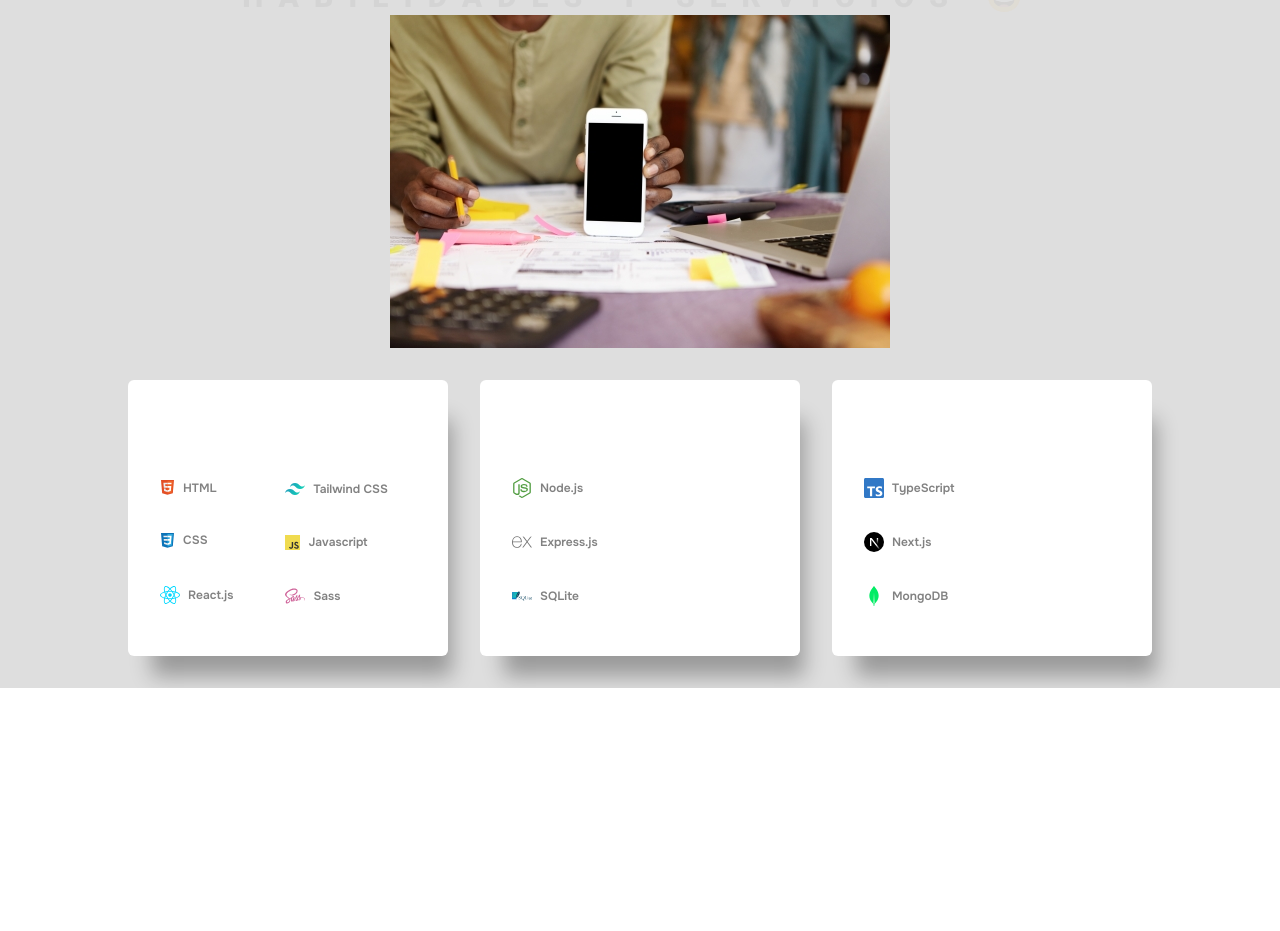
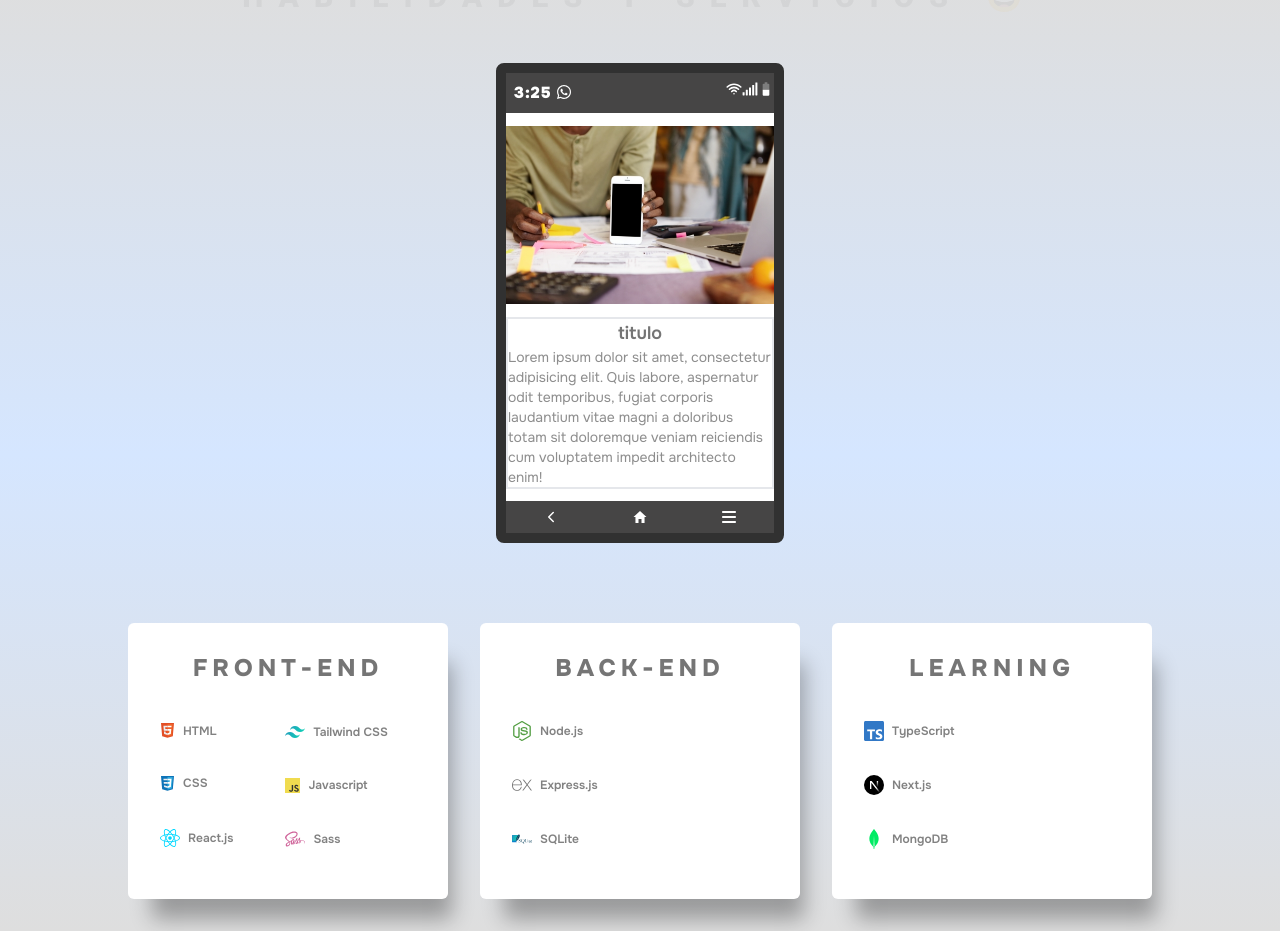
Before and after one commit to SebaPerez90/PORTFOLIO, a Next.js app: page / in a window 1280 px wide. Shown: the part 4440-5371 px from the top of the page. Before the commit the page ends 5128 px from the top, so only its background shows below. Built offline with nearby package versions, Linux system fonts and the light colour scheme.

Commit message:
working on services cards section

```diff
--- a/src/app/globals.css
+++ b/src/app/globals.css
@@ -22,12 +22,6 @@ azules
 @layer components {
   .btn-primary {
     @apply rounded-md text-[0.8em] text-white hover:outline-1 hover:outline hover:outline-[#7285d373] hover:text-[#7286D3] bg-[#7286D3] hover:bg-[#DCF2F1] hover:translate-y-[-0.3em] hover:shadow-[0px_8px_7px_#00000049] font-bold p-[1em_1.5em] flex items-center gap-1 duration-300 hover:duration-300;
-  }
-}
-
-@layer utilities {
-  .test {
-    border: 1px solid red;
   }
 }
 
--- a/src/components/main/Skills.tsx
+++ b/src/components/main/Skills.tsx
@@ -1,3 +1,5 @@
+import { useEffect, useRef } from 'react';
+
 import { useStore } from '@/store';
 import { Roboto } from 'next/font/google';
 
@@ -7,6 +9,14 @@ import Image from 'next/image';
 import mobile from '@/assets/images/mobile.webp';
 import desktop from '@/assets/images/desktop.webp';
 import team from '@/assets/images/team.webp';
+
+import { IoMdHome } from 'react-icons/io';
+import { IoChevronBackOutline } from 'react-icons/io5';
+import { FaBars } from 'react-icons/fa6';
+import { FaWhatsapp } from 'react-icons/fa6';
+import { HiWifi } from 'react-icons/hi';
+import { MdBattery50 } from 'react-icons/md';
+import { FaSignal } from 'react-icons/fa';
 
 const roboto = Roboto({
   weight: ['900'],
@@ -20,6 +30,18 @@ interface Skills {
 
 const Skills = () => {
   const { engLanguageActive } = useStore();
+
+  const dateRef = useRef<HTMLSpanElement>(null);
+
+  const date = new Date();
+
+  setInterval(() => {
+    const date = new Date();
+
+    if (dateRef.current) {
+      dateRef.current.innerHTML = date.toLocaleTimeString();
+    }
+  }, 1000);
 
   const skills: Skills[] = [
     {
@@ -39,23 +61,72 @@ const Skills = () => {
   return (
     <section
       id='projects-section'
-      className='mt-20 w-[80%] flex flex-col justify-center items-center'>
+      className='mt-20 w-[100%] bg-gradient-to-b from-[#dedede] via-light-100 to-[#dedede] flex flex-col justify-center items-center'>
       <h1
         className='text-3xl opacity-5 [letter-spacing:15px] text-[#313131] '
         style={roboto.style}>
         {engLanguageActive ? 'SKILLS & SERVICES' : 'HABILIDADES Y SERVICIOS '}🤓
       </h1>
-      <section>
-        <div>
-          <Image src={mobile} alt='mobile-icon' className='w-auto h-auto' />
+
+      <section className='py-12 w-full h-full'>
+        <div className='m-[0_auto] w-72 h-[30rem] flex flex-col justify-between border-[10px] border-[#313131] bg-white rounded-lg'>
+          <div className='w-full bg-[#464545] py-2 font-black text-white flex justify-between'>
+            <div className='pl-2 flex relative'>
+              <span className='z-10  [letter-spacing:1px]' ref={dateRef}></span>
+              <span className='absolute left-[44px] bg-[#464545] p-[0.2em_3em_0.2em_0.4em]  z-20'>
+                <FaWhatsapp />
+              </span>
+            </div>
+            <div></div>
+            <div className='flex'>
+              <span>
+                <HiWifi />
+              </span>
+              <span>
+                <FaSignal />
+              </span>
+              <span>
+                <MdBattery50 />
+              </span>
+            </div>
+          </div>
+          <Image
+            src={mobile}
+            alt='mobile-screen'
+            className='object-cover w-auto h-auto '
+          />
+          <div className='bg-white border-2 '>
+            <h1 className='text-lg font-semibold text-[#333333ac] text-center'>
+              titulo
+            </h1>
+            <p className='text-sm text-[#3333338e]'>
+              Lorem ipsum dolor sit amet, consectetur adipisicing elit. Quis
+              labore, aspernatur odit temporibus, fugiat corporis laudantium
+              vitae magni a doloribus totam sit doloremque veniam reiciendis cum
+              voluptatem impedit architecto enim!
+            </p>
+          </div>
+          <div className='w-full bg-[#464545] py-2 font-black text-white flex justify-around'>
+            <span>
+              <IoChevronBackOutline />
+            </span>
+            <span>
+              <IoMdHome />
+            </span>
+            <span>
+              <FaBars />
+            </span>
+          </div>
         </div>
       </section>
-      <section className='gap-8 w-full flex justify-around my-8'>
+
+      {/* ignorar de aca en adelante */}
+      <section className='gap-8 w-[80%]  flex justify-around my-8'>
         {skills.map((item, index) => (
           <div
-            className='overflow-hidden bg-white gap-4 flex flex-col justify-center w-full shadow-[14px_30px_20px_-10px_#0000004f] rounded-md'
+            className='bg-white gap-4 flex flex-col justify-center w-full shadow-[14px_30px_20px_-10px_#0000004f] rounded-md'
             key={index}>
-            <h1 className='text-[#333333ac] [letter-spacing:5px] text-2xl font-extrabold text-white text-center relative bottom-4'>
+            <h1 className='text-[#333333ac] [letter-spacing:5px] text-2xl font-extrabold text-center relative bottom-4'>
               {item.title}
             </h1>
             <ul className='px-8  gap-6 flex-wrap flex flex-col justify-around items-start h-[50%] w-full '>
--- a/src/data/addSvgIcon.tsx
+++ b/src/data/addSvgIcon.tsx
@@ -139,9 +139,9 @@ const addSvgIcon = (skill: string) => {
           viewBox='0 0 512 228'>
           <defs>
             <linearGradient x1='57.7%' y1='2%' x2='57.7%' y2='94.4%' id='a'>
-              <stop stop-color='#97D9F6' offset='0%' />
-              <stop stop-color='#0F80CC' offset='92%' />
-              <stop stop-color='#0F80CC' offset='100%' />
+              <stop stopColor='#97D9F6' offset='0%' />
+              <stop stopColor='#0F80CC' offset='92%' />
+              <stop stopColor='#0F80CC' offset='100%' />
             </linearGradient>
           </defs>
           <path
@@ -209,12 +209,12 @@ const addSvgIcon = (skill: string) => {
               x2='83.228%'
               y1='56.385%'
               y2='96.08%'>
-              <stop offset='0%' stop-color='#FFF' />
-              <stop offset='100%' stop-color='#FFF' stop-opacity='0' />
+              <stop offset='0%' stopColor='#FFF' />
+              <stop offset='100%' stopColor='#FFF' stopOpacity='0' />
             </linearGradient>
             <linearGradient id='d' x1='50%' x2='49.953%' y1='0%' y2='73.438%'>
-              <stop offset='0%' stop-color='#FFF' />
-              <stop offset='100%' stop-color='#FFF' stop-opacity='0' />
+              <stop offset='0%' stopColor='#FFF' />
+              <stop offset='100%' stopColor='#FFF' stopOpacity='0' />
             </linearGradient>
             <circle id='a' cx='128' cy='128' r='128' />
           </defs>
```
